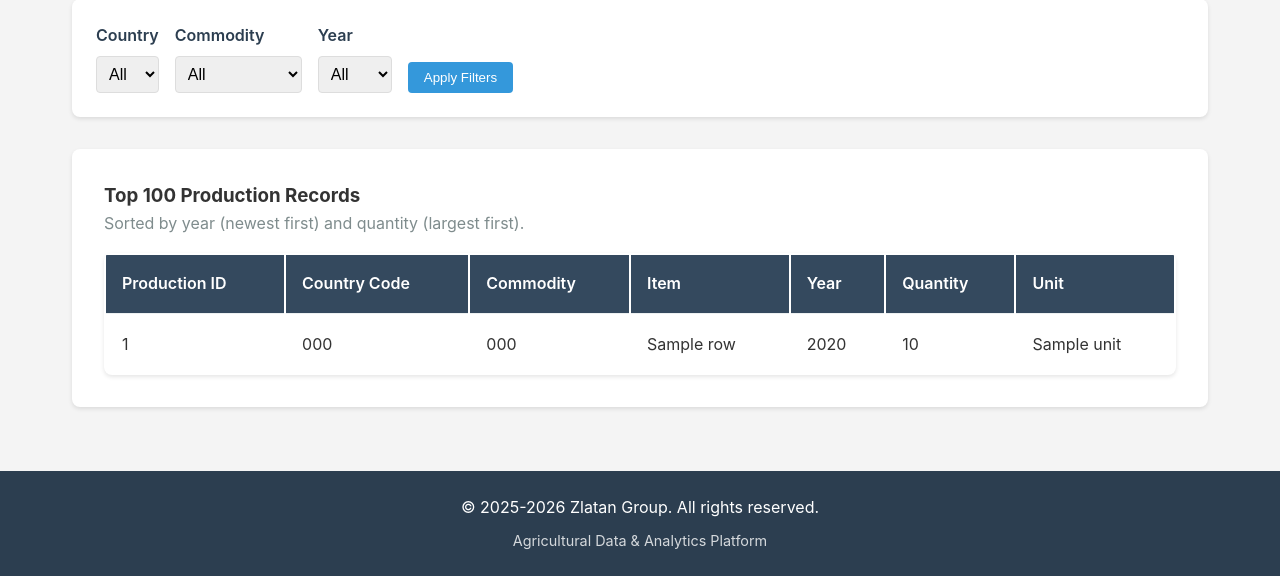
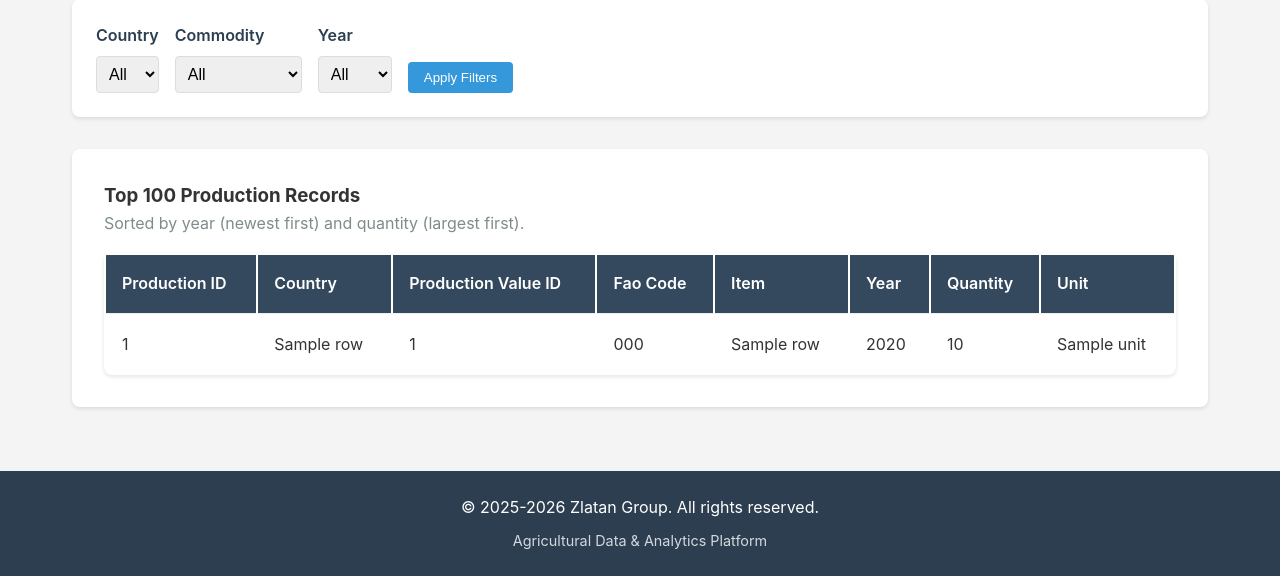
Before and after one commit to FuatKarakaya/Agricultural_Trade, a Flask app: template templates/production.html in a window 1280 px wide. Shown: the part 737-1313 px from the top of the page. Run offline with Flask 3, Linux system fonts and the light colour scheme; the template is opened without the code that fills it: most values are stand-ins (such as "Sample title", 1, 10 or a date in 2020).

Commit message:
some bug fixes and table join operations, unfinished

```diff
--- a/templates/production.html
+++ b/templates/production.html
@@ -98,8 +98,9 @@
     <thead>
       <tr>
         <th>Production ID</th>
-        <th>Country Code</th>
-        <th>Commodity</th>
+        <th>Country</th>
+        <th>Production Value ID</th>
+        <th>Fao Code</th>
         <th>Item</th>
         <th>Year</th>
         <th>Quantity</th>
@@ -108,13 +109,14 @@
     </thead>
     <tbody>
       {% for row in production %}
-      <tr>
-        <td>{{ row['production_ID'] }}</td>
-        <td>{{ row['country_code'] }}</td>
-        <td>{{ row['commodity_code'] }}</td>
+      <tr> <!-- Trying to use 4 tables here but they keep malfunctioning and i am tired. -->
+        <td>{{ row['production_id'] }}</td>
+        <td>{{ row['country_name'] }}</td> <!-- This comes from the Countries table, only one that works other than Production. -->
+        <td>{{ row['production_value_ID'] }}</td> <!-- Did not implement yet -->
+        <td>{{ row['fao_code'] }}</td> <!-- Could not make this work, shows "None" -->
         <td>{{ row['item_name'] }}</td>
         <td>{{ row['year'] }}</td>
-        <td>{{ row['quantity'] }}</td>
+        <td>{{ row['quantity'] }}</td> <!-- shows "None", probably other tables also use the keyword "quantity" -->
         <td>{{ row['unit'] }}</td>
       </tr>
       {% endfor %}
```
Also changed, not shown: routes/prodRouting.py (+20 -11 lines).
